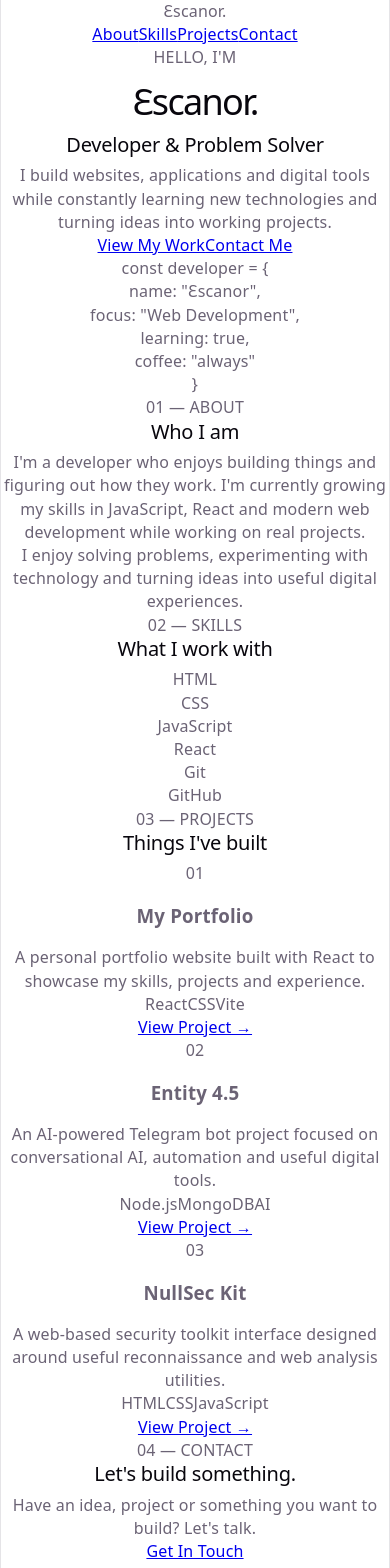
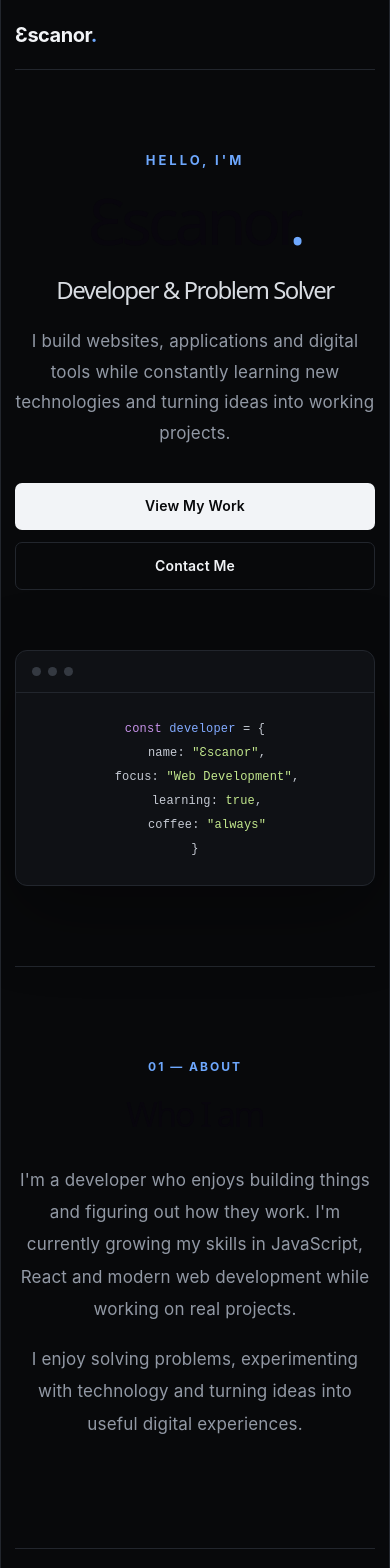
Before and after one commit to safo-kwesi/my-portfolio, a React (Vite) app: page / in a window 390 px wide. Shown: the top 1568 px of the page. Built offline with nearby package versions, Linux system fonts and the light colour scheme.

Commit message:
Update App.css

```diff
--- a/src/App.css
+++ b/src/App.css
@@ -1,184 +1,524 @@
-.counter {
-  font-size: 16px;
-  padding: 5px 10px;
+:root {
+  --bg: #08090b;
+  --surface: #0f1115;
+  --surface-hover: #14171c;
+  --border: #22262d;
+  --text: #f2f4f7;
+  --muted: #9299a5;
+  --accent: #6ea8fe;
+  --accent-soft: rgba(110, 168, 254, 0.1);
+  --accent-border: rgba(110, 168, 254, 0.35);
+}
+
+* {
+  margin: 0;
+  padding: 0;
+  box-sizing: border-box;
+}
+
+html {
+  scroll-behavior: smooth;
+}
+
+body {
+  background: var(--bg);
+  color: var(--text);
+  font-family: Inter, -apple-system, BlinkMacSystemFont, "Segoe UI", sans-serif;
+  line-height: 1.6;
+}
+
+a {
+  color: inherit;
+}
+
+main {
+  width: 100%;
+  overflow: hidden;
+}
+
+/* NAVIGATION */
+
+.navbar {
+  width: min(1120px, calc(100% - 40px));
+  margin: 0 auto;
+  height: 80px;
+
+  display: flex;
+  align-items: center;
+  justify-content: space-between;
+
+  border-bottom: 1px solid var(--border);
+}
+
+.logo {
+  font-size: 20px;
+  font-weight: 700;
+  letter-spacing: -0.5px;
+}
+
+.logo span,
+.hero-section h1 span {
+  color: var(--accent);
+}
+
+.nav-links {
+  display: flex;
+  gap: 32px;
+}
+
+.nav-links a {
+  color: var(--muted);
+  text-decoration: none;
+  font-size: 14px;
+  transition: color 0.2s ease;
+}
+
+.nav-links a:hover {
+  color: var(--text);
+}
+
+/* HERO */
+
+.hero-section {
+  width: min(1120px, calc(100% - 40px));
+  min-height: 680px;
+  margin: 0 auto;
+
+  display: grid;
+  grid-template-columns: 1.1fr 0.9fr;
+  align-items: center;
+  gap: 80px;
+}
+
+.eyebrow {
+  color: var(--accent);
+  font-size: 13px;
+  font-weight: 700;
+  letter-spacing: 3px;
+  margin-bottom: 18px;
+}
+
+.hero-section h1 {
+  font-size: clamp(64px, 9vw, 110px);
+  line-height: 0.95;
+  letter-spacing: -6px;
+  margin-bottom: 24px;
+}
+
+.hero-section h2 {
+  font-size: clamp(24px, 4vw, 38px);
+  font-weight: 500;
+  letter-spacing: -1.5px;
+  color: #d8dce2;
+  margin-bottom: 22px;
+}
+
+.hero-text {
+  max-width: 570px;
+  color: var(--muted);
+  font-size: 17px;
+  line-height: 1.8;
+}
+
+.hero-buttons {
+  display: flex;
+  gap: 12px;
+  margin-top: 35px;
+}
+
+.primary-btn,
+.secondary-btn {
+  display: inline-flex;
+  align-items: center;
+  justify-content: center;
+
+  padding: 12px 20px;
+  border-radius: 7px;
+
+  font-size: 14px;
+  font-weight: 600;
+  text-decoration: none;
+
+  transition: 0.2s ease;
+}
+
+.primary-btn {
+  background: var(--text);
+  color: var(--bg);
+}
+
+.primary-btn:hover {
+  transform: translateY(-2px);
+  background: #ffffff;
+}
+
+.secondary-btn {
+  border: 1px solid var(--border);
+  color: var(--text);
+  background: transparent;
+}
+
+.secondary-btn:hover {
+  border-color: var(--accent-border);
+  background: var(--accent-soft);
+}
+
+/* CODE CARD */
+
+.hero-card {
+  background: var(--surface);
+  border: 1px solid var(--border);
+  border-radius: 12px;
+
+  overflow: hidden;
+
+  box-shadow:
+    0 25px 80px rgba(0, 0, 0, 0.35);
+}
+
+.card-top {
+  height: 42px;
+  padding: 0 16px;
+
+  display: flex;
+  align-items: center;
+  gap: 7px;
+
+  border-bottom: 1px solid var(--border);
+}
+
+.card-top span {
+  width: 9px;
+  height: 9px;
+  border-radius: 50%;
+  background: #343941;
+}
+
+.code {
+  padding: 32px;
+
+  font-family: "JetBrains Mono", "Fira Code", monospace;
+  font-size: 14px;
+  line-height: 2;
+  color: #c5cad3;
+}
+
+.code p {
+  margin: 0;
+}
+
+.indent {
+  padding-left: 24px;
+}
+
+.purple {
+  color: #c792ea;
+}
+
+.blue {
+  color: #82aaff;
+}
+
+.green {
+  color: #c3e88d;
+}
+
+/* GENERAL SECTIONS */
+
+.section {
+  width: min(1120px, calc(100% - 40px));
+  margin: 0 auto;
+
+  padding: 120px 0;
+
+  border-top: 1px solid var(--border);
+}
+
+.section-label {
+  color: var(--accent);
+  font-size: 12px;
+  font-weight: 700;
+  letter-spacing: 2px;
+  margin-bottom: 20px;
+}
+
+.section h2 {
+  font-size: clamp(34px, 5vw, 52px);
+  letter-spacing: -2px;
+  line-height: 1.1;
+  margin-bottom: 30px;
+}
+
+.section-text {
+  max-width: 720px;
+  color: var(--muted);
+  font-size: 17px;
+  line-height: 1.9;
+  margin-bottom: 18px;
+}
+
+/* SKILLS */
+
+.skills-grid {
+  display: grid;
+  grid-template-columns: repeat(3, 1fr);
+  gap: 12px;
+  margin-top: 45px;
+}
+
+.skill {
+  padding: 22px;
+
+  background: var(--surface);
+  border: 1px solid var(--border);
+  border-radius: 8px;
+
+  font-size: 15px;
+  font-weight: 600;
+
+  transition: 0.2s ease;
+}
+
+.skill:hover {
+  background: var(--surface-hover);
+  border-color: var(--accent-border);
+  transform: translateY(-2px);
+}
+
+/* PROJECTS */
+
+.projects-grid {
+  display: grid;
+  grid-template-columns: repeat(3, 1fr);
+  gap: 16px;
+
+  margin-top: 45px;
+}
+
+.project-card {
+  min-height: 380px;
+
+  padding: 28px;
+
+  background: var(--surface);
+  border: 1px solid var(--border);
+  border-radius: 10px;
+
+  display: flex;
+  flex-direction: column;
+
+  transition: 0.25s ease;
+}
+
+.project-card:hover {
+  transform: translateY(-5px);
+  border-color: var(--accent-border);
+}
+
+.project-number {
+  color: var(--accent);
+  font-family: "JetBrains Mono", monospace;
+  font-size: 13px;
+  margin-bottom: 60px;
+}
+
+.project-card h3 {
+  font-size: 24px;
+  letter-spacing: -0.5px;
+  margin-bottom: 14px;
+}
+
+.project-card p {
+  color: var(--muted);
+  font-size: 14px;
+  line-height: 1.7;
+}
+
+.project-tech {
+  display: flex;
+  flex-wrap: wrap;
+  gap: 7px;
+  margin-top: 25px;
+}
+
+.project-tech span {
+  padding: 5px 9px;
+
+  border: 1px solid var(--border);
   border-radius: 5px;
+
+  color: #aeb5c0;
+  font-size: 11px;
+}
+
+.project-link {
+  margin-top: auto;
+  padding-top: 30px;
+
+  color: var(--text);
+  font-size: 13px;
+  font-weight: 600;
+  text-decoration: none;
+}
+
+.project-link:hover {
   color: var(--accent);
-  background: var(--accent-bg);
-  border: 2px solid transparent;
-  transition: border-color 0.3s;
-  margin-bottom: 24px;
+}
 
-  &:hover {
-    border-color: var(--accent-border);
+/* CONTACT */
+
+.contact-section {
+  width: min(1120px, calc(100% - 40px));
+  margin: 0 auto;
+
+  padding: 140px 0;
+
+  border-top: 1px solid var(--border);
+}
+
+.contact-section h2 {
+  max-width: 700px;
+
+  font-size: clamp(45px, 8vw, 80px);
+  line-height: 1;
+  letter-spacing: -4px;
+
+  margin-bottom: 25px;
+}
+
+.contact-section p:not(.section-label) {
+  color: var(--muted);
+  margin-bottom: 35px;
+}
+
+/* FOOTER */
+
+footer {
+  width: min(1120px, calc(100% - 40px));
+  margin: 0 auto;
+
+  padding: 30px 0;
+
+  border-top: 1px solid var(--border);
+
+  display: flex;
+  justify-content: space-between;
+  align-items: center;
+
+  color: var(--muted);
+  font-size: 13px;
+}
+
+footer div {
+  display: flex;
+  gap: 20px;
+}
+
+footer a {
+  color: var(--muted);
+  text-decoration: none;
+}
+
+footer a:hover {
+  color: var(--text);
+}
+
+/* MOBILE */
+
+@media (max-width: 800px) {
+  .navbar {
+    height: 70px;
   }
-  &:focus-visible {
-    outline: 2px solid var(--accent);
-    outline-offset: 2px;
+
+  .nav-links {
+    gap: 15px;
+  }
+
+  .nav-links a {
+    font-size: 12px;
+  }
+
+  .hero-section {
+    min-height: auto;
+    padding: 100px 0;
+    grid-template-columns: 1fr;
+    gap: 60px;
+  }
+
+  .hero-section h1 {
+    letter-spacing: -4px;
+  }
+
+  .hero-card {
+    max-width: 100%;
+  }
+
+  .skills-grid {
+    grid-template-columns: repeat(2, 1fr);
+  }
+
+  .projects-grid {
+    grid-template-columns: 1fr;
+  }
+
+  .section {
+    padding: 90px 0;
+  }
+
+  .contact-section {
+    padding: 100px 0;
   }
 }
 
-.hero {
-  position: relative;
-
-  .base,
-  .framework,
-  .vite {
-    inset-inline: 0;
-    margin: 0 auto;
+@media (max-width: 500px) {
+  .navbar {
+    width: calc(100% - 28px);
   }
 
-  .base {
-    width: 170px;
-    position: relative;
-    z-index: 0;
+  .nav-links {
+    display: none;
   }
 
-  .framework,
-  .vite {
-    position: absolute;
+  .hero-section,
+  .section,
+  .contact-section,
+  footer {
+    width: calc(100% - 28px);
   }
 
-  .framework {
-    z-index: 1;
-    top: 34px;
-    height: 28px;
-    transform: perspective(2000px) rotateZ(300deg) rotateX(44deg) rotateY(39deg)
-      scale(1.4);
+  .hero-section {
+    padding: 80px 0;
   }
 
-  .vite {
-    z-index: 0;
-    top: 107px;
-    height: 26px;
-    width: auto;
-    transform: perspective(2000px) rotateZ(300deg) rotateX(40deg) rotateY(39deg)
-      scale(0.8);
+  .hero-section h1 {
+    font-size: 64px;
+  }
+
+  .hero-buttons {
+    flex-direction: column;
+  }
+
+  .primary-btn,
+  .secondary-btn {
+    width: 100%;
+  }
+
+  .skills-grid {
+    grid-template-columns: 1fr;
+  }
+
+  .code {
+    padding: 24px 18px;
+    font-size: 12px;
+  }
+
+  .contact-section h2 {
+    letter-spacing: -2px;
+  }
+
+  footer {
+    flex-direction: column;
+    align-items: flex-start;
+    gap: 15px;
   }
 }
-
-#center {
-  display: flex;
-  flex-direction: column;
-  gap: 25px;
-  place-content: center;
-  place-items: center;
-  flex-grow: 1;
-
-  @media (max-width: 1024px) {
-    padding: 32px 20px 24px;
-    gap: 18px;
-  }
-}
-
-#next-steps {
-  display: flex;
-  border-top: 1px solid var(--border);
-  text-align: left;
-
-  & > div {
-    flex: 1 1 0;
-    padding: 32px;
-    @media (max-width: 1024px) {
-      padding: 24px 20px;
-    }
-  }
-
-  .icon {
-    margin-bottom: 16px;
-    width: 22px;
-    height: 22px;
-  }
-
-  @media (max-width: 1024px) {
-    flex-direction: column;
-    text-align: center;
-  }
-}
-
-#docs {
-  border-right: 1px solid var(--border);
-
-  @media (max-width: 1024px) {
-    border-right: none;
-    border-bottom: 1px solid var(--border);
-  }
-}
-
-#next-steps ul {
-  list-style: none;
-  padding: 0;
-  display: flex;
-  gap: 8px;
-  margin: 32px 0 0;
-
-  .logo {
-    height: 18px;
-  }
-
-  a {
-    color: var(--text-h);
-    font-size: 16px;
-    border-radius: 6px;
-    background: var(--social-bg);
-    display: flex;
-    padding: 6px 12px;
-    align-items: center;
-    gap: 8px;
-    text-decoration: none;
-    transition: box-shadow 0.3s;
-
-    &:hover {
-      box-shadow: var(--shadow);
-    }
-    .button-icon {
-      height: 18px;
-      width: 18px;
-    }
-  }
-
-  @media (max-width: 1024px) {
-    margin-top: 20px;
-    flex-wrap: wrap;
-    justify-content: center;
-
-    li {
-      flex: 1 1 calc(50% - 8px);
-    }
-
-    a {
-      width: 100%;
-      justify-content: center;
-      box-sizing: border-box;
-    }
-  }
-}
-
-#spacer {
-  height: 88px;
-  border-top: 1px solid var(--border);
-  @media (max-width: 1024px) {
-    height: 48px;
-  }
-}
-
-.ticks {
-  position: relative;
-  width: 100%;
-
-  &::before,
-  &::after {
-    content: '';
-    position: absolute;
-    top: -4.5px;
-    border: 5px solid transparent;
-  }
-
-  &::before {
-    left: 0;
-    border-left-color: var(--border);
-  }
-  &::after {
-    right: 0;
-    border-right-color: var(--border);
-  }
-}
```
